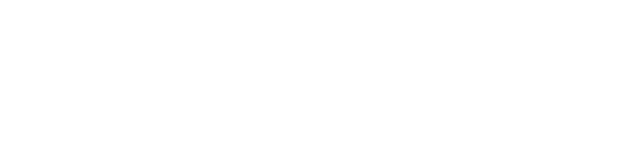
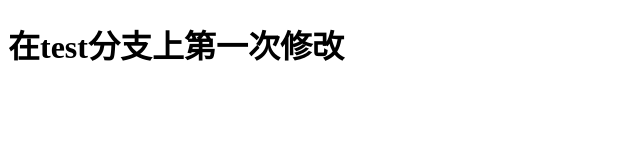
Before and after one commit to Butasc/demo_1, a plain HTML site: page index.html in a window 1280 px wide. Shown: the whole page, without its empty margins (0-640 px from the left). Drawn offline with Linux system fonts and the light colour scheme.

Commit message:
test first

```diff
--- a/index.html
+++ b/index.html
@@ -6,5 +6,7 @@
         <meta name="viewport" content="width=device-width, initial-scale=1.0" />
         <title>修改了标题</title>
     </head>
-    <body></body>
+    <body>
+        <h1>在test分支上第一次修改</h1>
+    </body>
 </html>
```
